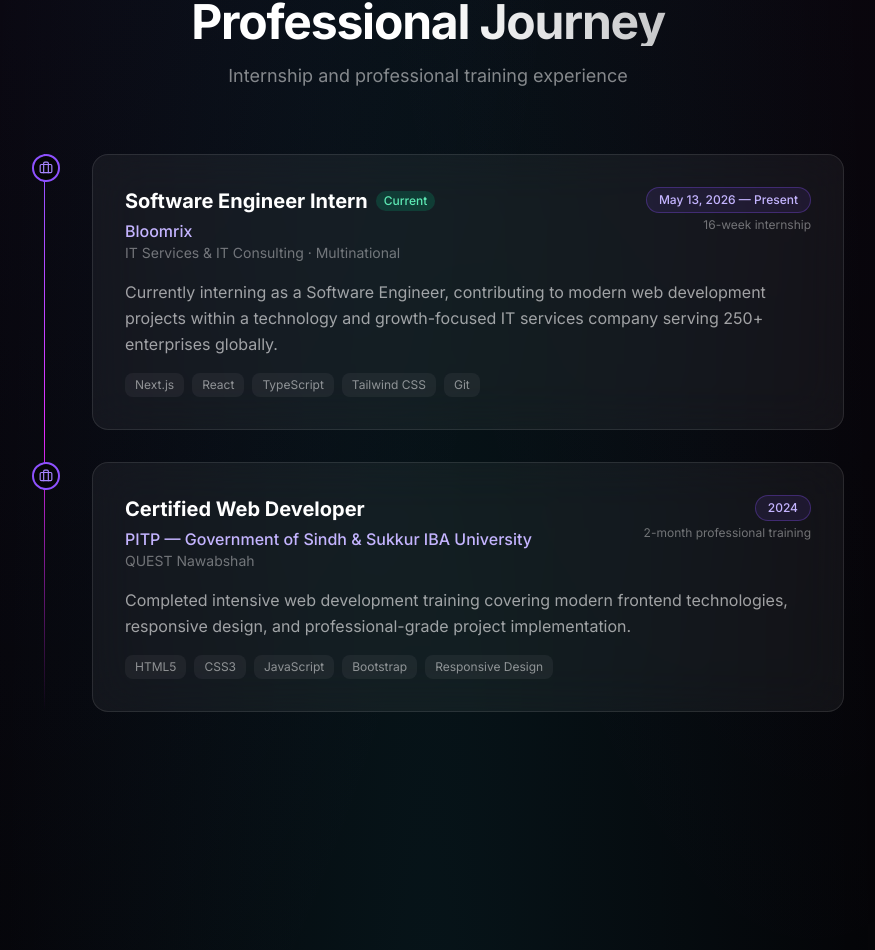
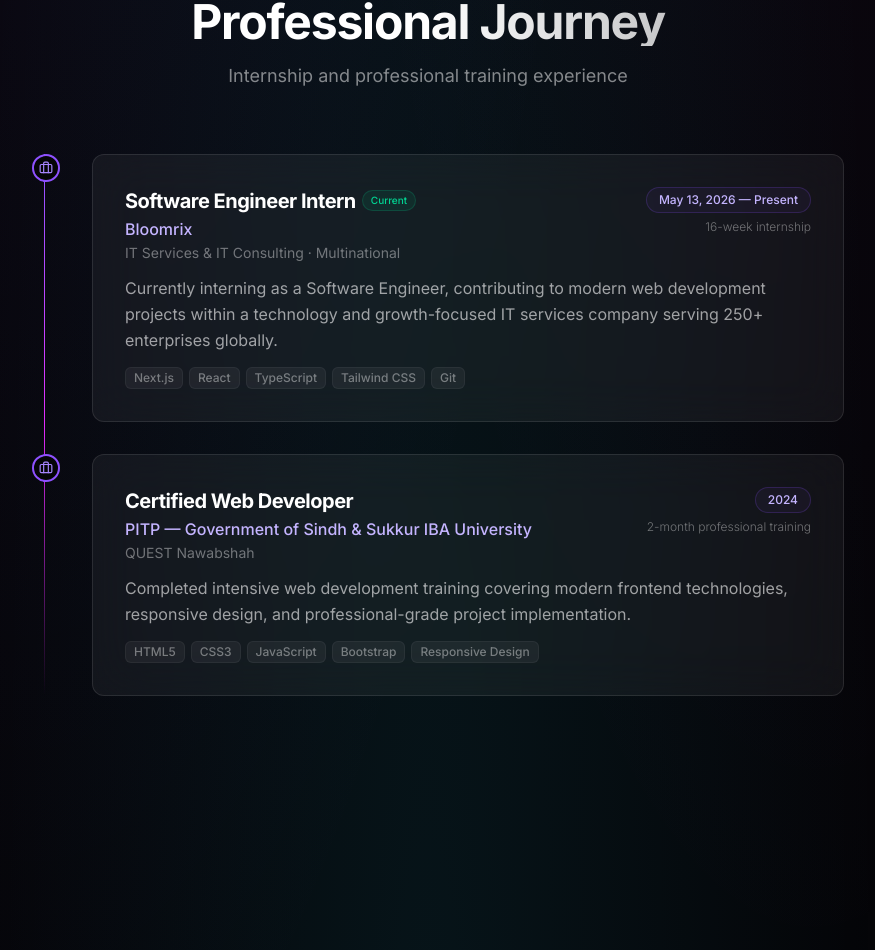
Before and after one commit to ahmar4561/ahmar-portfolio, a Next.js app: page / in a window 1280 px wide. Shown: the part 5576-6526 px from the top of the page, without its empty margins (212-1087 px from the left). Built offline with nearby package versions, Linux system fonts and the light colour scheme.

Commit message:
Update experience.tsx

```diff
--- a/src/components/sections/experience.tsx
+++ b/src/components/sections/experience.tsx
@@ -7,8 +7,8 @@
 
 export function Experience() {
   return (
-    <section id="experience" className="relative py-24 sm:py-32">
-      <div className="mx-auto max-w-4xl px-4 sm:px-6 lg:px-8">
+    <section id="experience" className="relative py-16 sm:py-32">
+      <div className="mx-auto max-w-4xl px-5 sm:px-6 lg:px-8">
         <SectionHeading
           label="Experience"
           title="Professional Journey"
@@ -16,8 +16,9 @@
         />
 
         <div className="relative">
+          {/* Vertical Timeline Line - Optimized position for mobile */}
           <motion.div
-            className="absolute left-6 top-0 bottom-0 w-px bg-gradient-to-b from-violet-500 via-fuchsia-500 to-transparent sm:left-8"
+            className="absolute left-4 top-0 bottom-0 w-px bg-gradient-to-b from-violet-500 via-fuchsia-500 to-transparent sm:left-8"
             initial={{ scaleY: 0 }}
             whileInView={{ scaleY: 1 }}
             viewport={{ once: true }}
@@ -25,56 +26,63 @@
             style={{ originY: 0 }}
           />
 
-          <div className="space-y-8">
+          <div className="space-y-6 sm:space-y-8">
             {experiences.map((exp, i) => (
               <motion.div
                 key={`${exp.role}-${exp.company}`}
-                className="relative pl-16 sm:pl-20"
-                initial={{ opacity: 0, x: -30 }}
+                className="relative pl-10 sm:pl-20"
+                initial={{ opacity: 0, x: -20 }}
                 whileInView={{ opacity: 1, x: 0 }}
                 viewport={{ once: true, margin: "-50px" }}
-                transition={{ delay: i * 0.15, duration: 0.5 }}
+                transition={{ delay: i * 0.1, duration: 0.5 }}
               >
-                <div className="absolute left-3 flex h-7 w-7 items-center justify-center rounded-full border-2 border-violet-500 bg-[#050508] sm:left-5">
-                  <Briefcase size={14} className="text-violet-400" />
+                {/* Timeline Icon Badge - Kept centered on the line for mobile */}
+                <div className="absolute left-1.5 top-1.5 flex h-5 w-5 sm:h-7 sm:w-7 items-center justify-center rounded-full border-2 border-violet-500 bg-[#050508] sm:left-5 sm:top-0">
+                  <Briefcase className="h-2.5 w-2.5 sm:h-3.5 sm:w-3.5 text-violet-400" />
                 </div>
 
+                {/* Experience Card Wrap */}
                 <motion.div
-                  className="rounded-2xl border border-white/10 bg-white/5 p-6 backdrop-blur-xl transition-all duration-300 hover:border-violet-500/30 hover:shadow-lg hover:shadow-violet-500/10 sm:p-8"
+                  className="rounded-xl border border-white/10 bg-white/5 p-4 sm:p-8 backdrop-blur-xl transition-all duration-300 hover:border-violet-500/30 hover:shadow-lg hover:shadow-violet-500/10"
                   whileHover={{ x: 4 }}
                 >
-                  <div className="flex flex-col justify-between gap-2 sm:flex-row sm:items-start">
+                  <div className="flex flex-col justify-between gap-2.5 sm:flex-row sm:items-start">
                     <div>
-                      <div className="flex flex-wrap items-center gap-2">
-                        <h3 className="text-lg font-bold text-white sm:text-xl">
+                      <div className="flex flex-wrap items-center gap-1.5">
+                        <h3 className="text-base font-bold text-white sm:text-xl tracking-tight">
                           {exp.role}
                         </h3>
                         {exp.current && (
-                          <span className="rounded-full bg-emerald-500/20 px-2 py-0.5 text-xs font-medium text-emerald-300">
+                          <span className="rounded-full bg-emerald-500/10 border border-emerald-500/20 px-2 py-0.5 text-[10px] font-medium text-emerald-400">
                             Current
                           </span>
                         )}
                       </div>
-                      <p className="mt-1 font-medium text-violet-300">{exp.company}</p>
+                      <p className="mt-0.5 text-xs sm:text-base font-medium text-violet-300">{exp.company}</p>
                       {exp.companyTagline && (
-                        <p className="text-sm text-white/40">{exp.companyTagline}</p>
+                        <p className="text-[11px] sm:text-sm text-white/40 font-normal mt-0.5">{exp.companyTagline}</p>
                       )}
                     </div>
-                    <div className="flex shrink-0 flex-col items-start gap-1 sm:items-end">
-                      <span className="rounded-full border border-violet-500/30 bg-violet-500/10 px-3 py-1 text-xs font-medium text-violet-300">
+
+                    {/* Period and Duration Container */}
+                    <div className="flex shrink-0 flex-wrap items-center gap-2 sm:flex-col sm:items-end sm:gap-1.5">
+                      <span className="rounded-full border border-violet-500/20 bg-violet-500/5 px-2.5 py-0.5 sm:px-3 sm:py-1 text-[10px] sm:text-xs font-medium text-violet-300">
                         {exp.period}
                       </span>
                       {exp.duration && (
-                        <span className="text-xs text-white/40">{exp.duration}</span>
+                        <span className="text-[10px] sm:text-xs text-white/40 font-light">{exp.duration}</span>
                       )}
                     </div>
                   </div>
-                  <p className="mt-4 text-white/60 leading-relaxed">{exp.description}</p>
-                  <div className="mt-4 flex flex-wrap gap-2">
+
+                  <p className="mt-3 text-xs sm:text-base text-white/60 leading-relaxed font-normal">{exp.description}</p>
+
+                  {/* Tech Badges Container */}
+                  <div className="mt-3.5 flex flex-wrap gap-1.5">
                     {exp.technologies.map((tech) => (
                       <span
                         key={tech}
-                        className="rounded-lg bg-white/5 px-2.5 py-1 text-xs text-white/50"
+                        className="rounded-md bg-white/5 border border-white/5 px-2 py-0.5 text-[10px] sm:text-xs text-white/40 font-medium"
                       >
                         {tech}
                       </span>
```
